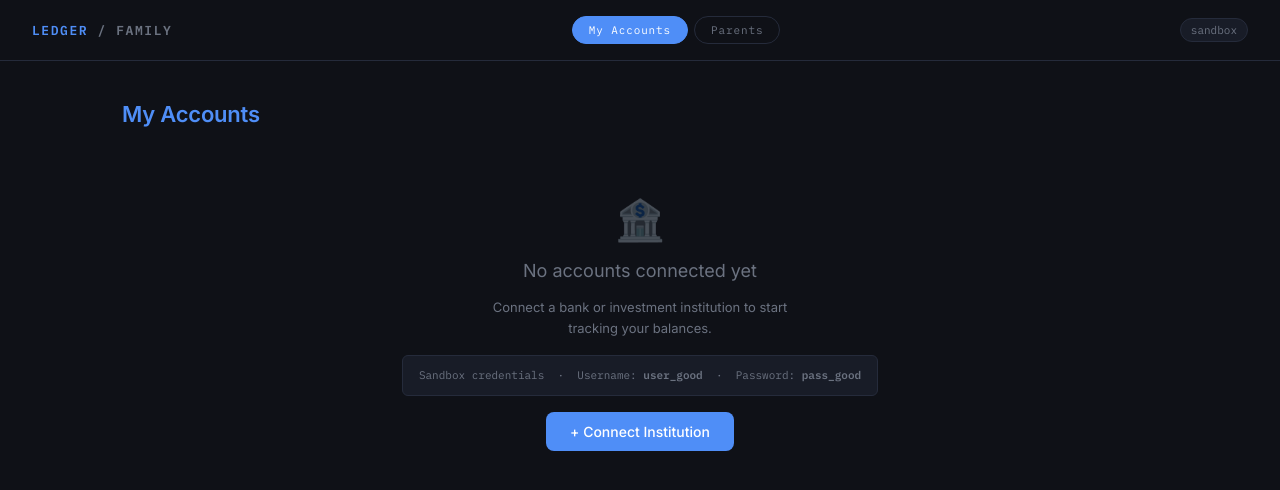
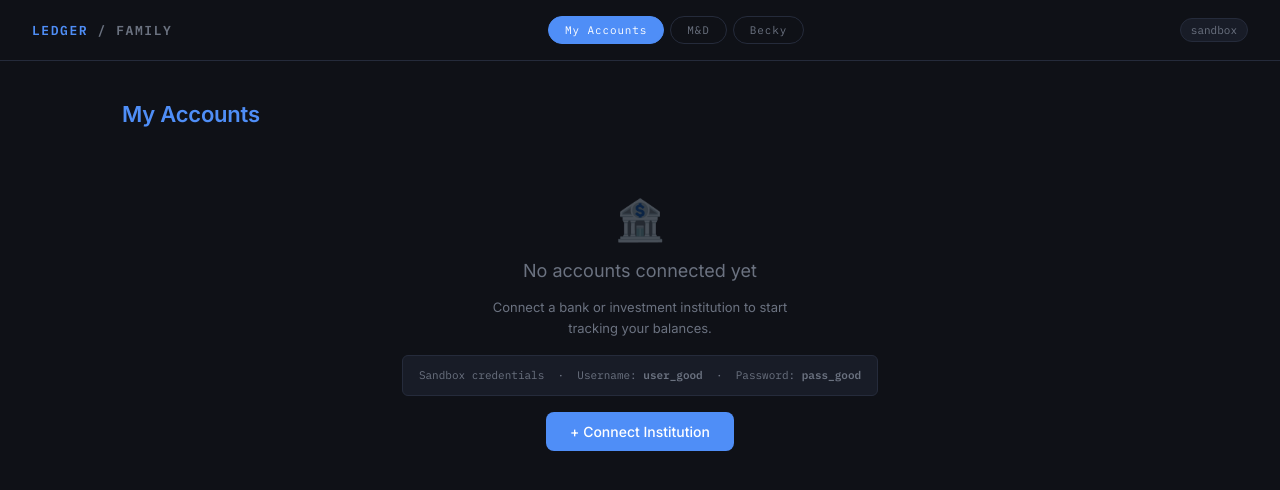
Before and after one commit to rhampton67/ledger-dashboard, a plain HTML site: page index.html in a window 1280 px wide. Both pictures are taken after a click on the button "My Accounts". Drawn offline with Linux system fonts and the light colour scheme.

Commit message:
Add Becky tab, rename Parents to M&D

```diff
--- a/index.html
+++ b/index.html
@@ -19,6 +19,7 @@
     --red:      #f87171;
     --gold:     #fbbf24;
     --purple:   #a78bfa;
+    --teal:     #2dd4bf;
     --mono:     'IBM Plex Mono', monospace;
     --sans:     'Inter', sans-serif;
   }
@@ -42,6 +43,7 @@
   .profile-tab:hover { border-color: var(--accent); color: var(--accent); }
   .profile-tab.active { background: var(--accent); border-color: var(--accent); color: #fff; }
   .profile-tab.active.parents { background: var(--purple); border-color: var(--purple); }
+  .profile-tab.active.becky   { background: var(--teal);   border-color: var(--teal);   }
 
   #env-badge {
     font-family: var(--mono); font-size: 11px; padding: 4px 10px;
@@ -58,7 +60,8 @@
   .profile-title { font-size: 22px; font-weight: 300; letter-spacing: -.01em; }
   .profile-title strong { font-weight: 600; }
   .profile-title.parents strong { color: var(--purple); }
-  .profile-title.mine strong { color: var(--accent); }
+  .profile-title.becky   strong { color: var(--teal); }
+  .profile-title.mine    strong { color: var(--accent); }
 
   .btn-add {
     display: flex; align-items: center; gap: 8px;
@@ -86,6 +89,7 @@
   .btn-primary:hover { opacity: .85; }
   .btn-primary:disabled { opacity: .4; cursor: not-allowed; }
   .btn-primary.purple { background: var(--purple); }
+  .btn-primary.teal   { background: var(--teal); }
 
   .sandbox-note {
     font-family: var(--mono); font-size: 11px; color: var(--muted);
@@ -162,7 +166,8 @@
   <div class="logo">Ledger <span>/ Family</span></div>
   <div class="profile-tabs">
     <button class="profile-tab active" id="tab-mine" onclick="switchProfile('mine')">My Accounts</button>
-    <button class="profile-tab" id="tab-parents" onclick="switchProfile('parents')">Parents</button>
+    <button class="profile-tab" id="tab-parents" onclick="switchProfile('parents')">M&amp;D</button>
+    <button class="profile-tab" id="tab-becky" onclick="switchProfile('becky')">Becky</button>
   </div>
   <div id="env-badge">sandbox</div>
 </header>
@@ -175,7 +180,8 @@
 // ── State ─────────────────────────────────────────────────────────────────
 const STATE = {
   mine:    { label: 'My Accounts', userId: 'robert-001',  items: [] },
-  parents: { label: 'Mom & Dad',   userId: 'parents-001', items: [] },
+  parents: { label: 'M&D',         userId: 'parents-001', items: [] },
+  becky:   { label: 'Becky',       userId: 'becky-001',   items: [] },
 };
 let activeProfile = 'mine';
 
@@ -209,6 +215,7 @@ function switchProfile(profile) {
   activeProfile = profile;
   document.getElementById('tab-mine').className    = 'profile-tab' + (profile === 'mine'    ? ' active' : '');
   document.getElementById('tab-parents').className = 'profile-tab' + (profile === 'parents' ? ' active parents' : '');
+  document.getElementById('tab-becky').className   = 'profile-tab' + (profile === 'becky'   ? ' active becky' : '');
   renderMain();
 }
 
@@ -294,6 +301,8 @@ const TYPE_ORDER  = ['depository', 'investment', 'credit', 'loan', 'other'];
 function renderMain() {
   const profile   = STATE[activeProfile];
   const isParents = activeProfile === 'parents';
+  const isBecky   = activeProfile === 'becky';
+  const accentColor = isParents ? 'var(--purple)' : isBecky ? 'var(--teal)' : 'var(--accent)';
   const main      = document.getElementById('main-content');
 
   if (profile.items.length === 0) {
@@ -304,9 +313,9 @@ function renderMain() {
       <div class="empty-state">
         <div class="empty-icon">🏦</div>
         <h2>No accounts connected yet</h2>
-        <p>Connect a bank or investment institution to start tracking ${isParents ? "your parents'" : 'your'} balances.</p>
+        <p>Connect a bank or investment institution to start tracking ${isParents ? "your parents'" : isBecky ? "Becky's" : 'your'} balances.</p>
         <div class="sandbox-note">Sandbox credentials &nbsp;·&nbsp; Username: <strong>user_good</strong> &nbsp;·&nbsp; Password: <strong>pass_good</strong></div>
-        <button class="btn-primary ${isParents ? 'purple' : ''}" id="add-btn" onclick="addInstitution()">
+        <button class="btn-primary ${isParents ? 'purple' : isBecky ? 'teal' : ''}" id="add-btn" onclick="addInstitution()">
           + Connect Institution
         </button>
       </div>`;
@@ -370,7 +379,6 @@ function renderMain() {
   });
 
   const itemCount = profile.items.length;
-  const accentColor = isParents ? 'var(--purple)' : 'var(--accent)';
   main.innerHTML = `
     <div class="profile-header">
       <div class="profile-title ${activeProfile}">
```
